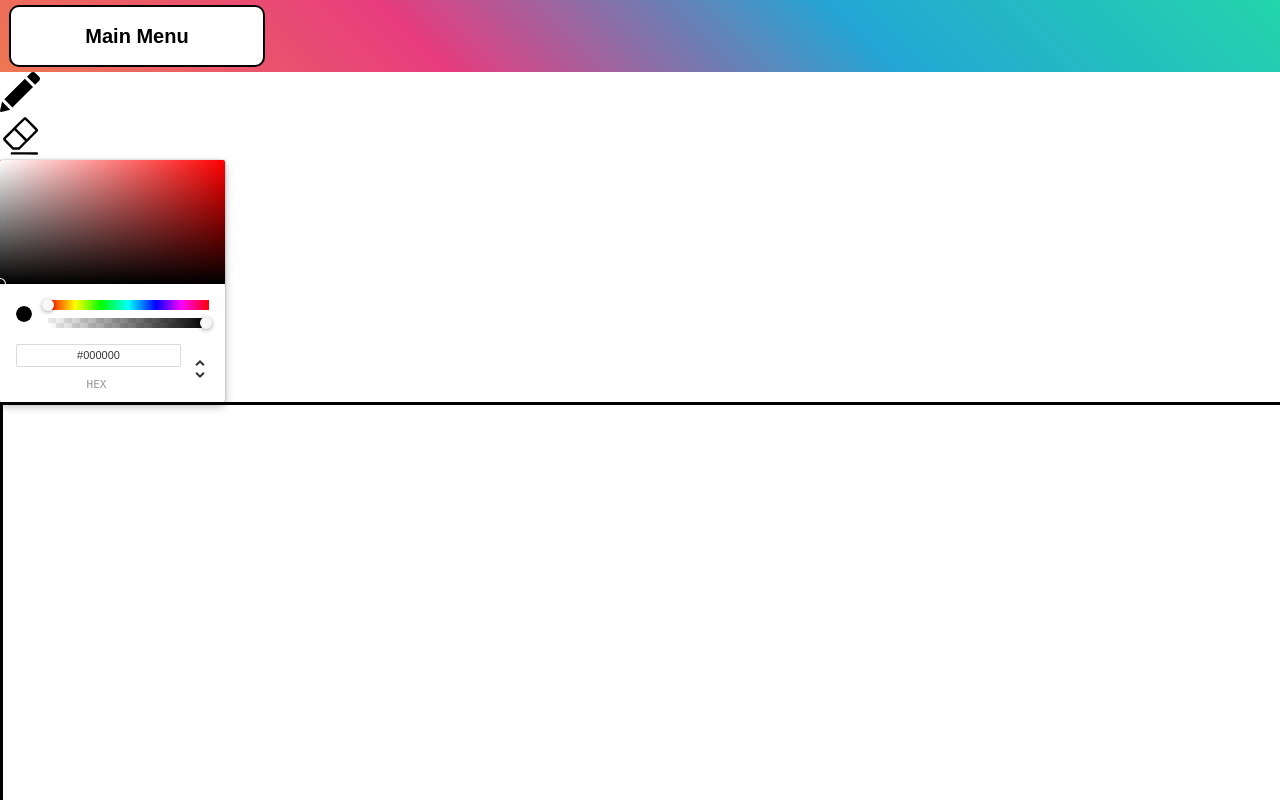
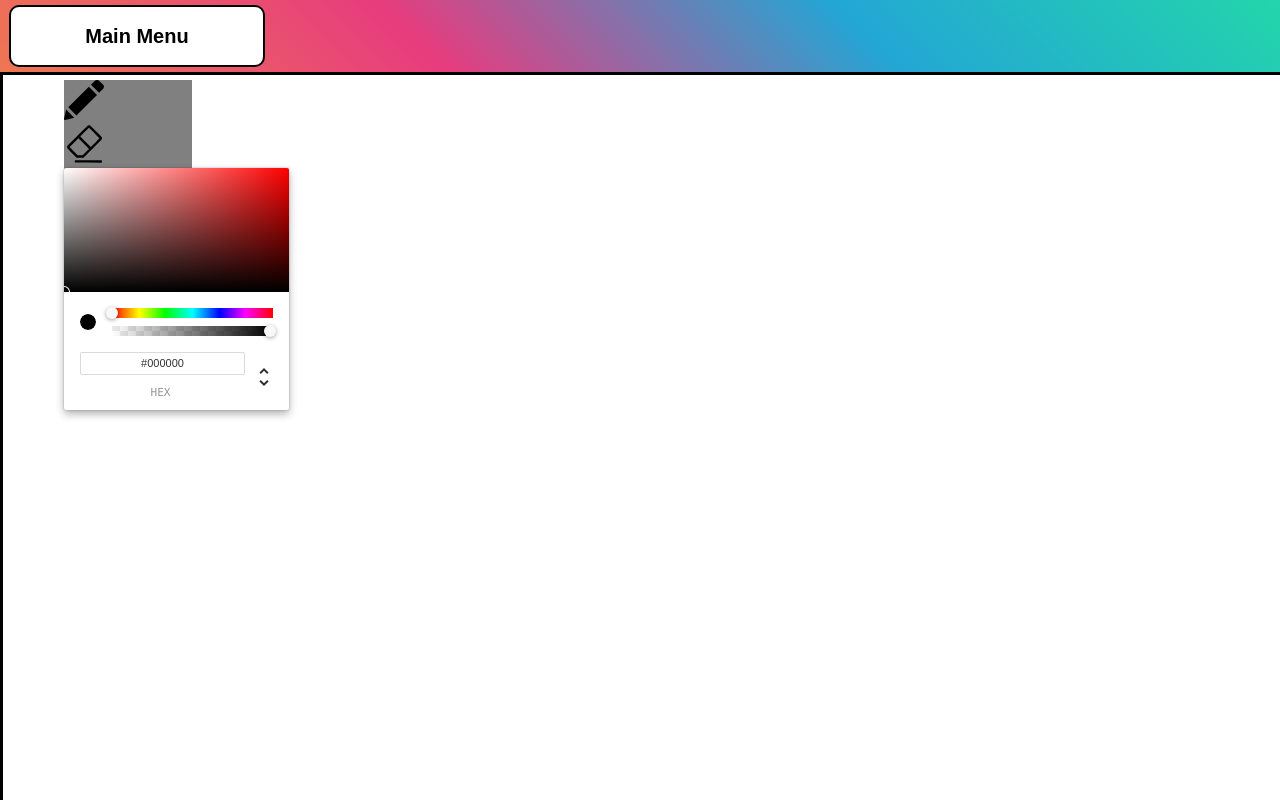
Before and after one commit to randyttruong/mspaint-js, a React (Create React App) app in the folder react-drawing-canvas/: page /DrawingPage in a window 1280 px wide. Shown: the top 800 px of the page. Built offline with nearby package versions, Linux system fonts and the light colour scheme.

Commit message:
Minor adjustments to layering toolbar over canvas

```diff
--- a/react-drawing-canvas/src/components/DrawingToolbar/DrawingToolbar.css
+++ b/react-drawing-canvas/src/components/DrawingToolbar/DrawingToolbar.css
@@ -6,6 +6,7 @@
 .icon {
     width: 50px;
     height: 50px;
+
 }
 
 .toolbar-container {
--- a/react-drawing-canvas/src/pages/DrawingPage/DrawingPage.css
+++ b/react-drawing-canvas/src/pages/DrawingPage/DrawingPage.css
@@ -35,6 +35,10 @@
 } */
 
 .drawing-area-container{
+    position: absolute;
+    left: 0px;
+    top: 9%;
+    z-index: 1;
     display: block;
     margin-left: auto;
     margin-right: auto;
@@ -45,3 +49,13 @@
     top: 20%;
     left: 100px; */
 }
+
+.drawing-ui-container{
+    position: absolute;
+    top: 10%;
+    left: 5%;
+    z-index: 2;
+    width: 10%;
+    height: 30%;
+    background-color: grey;
+}
```
